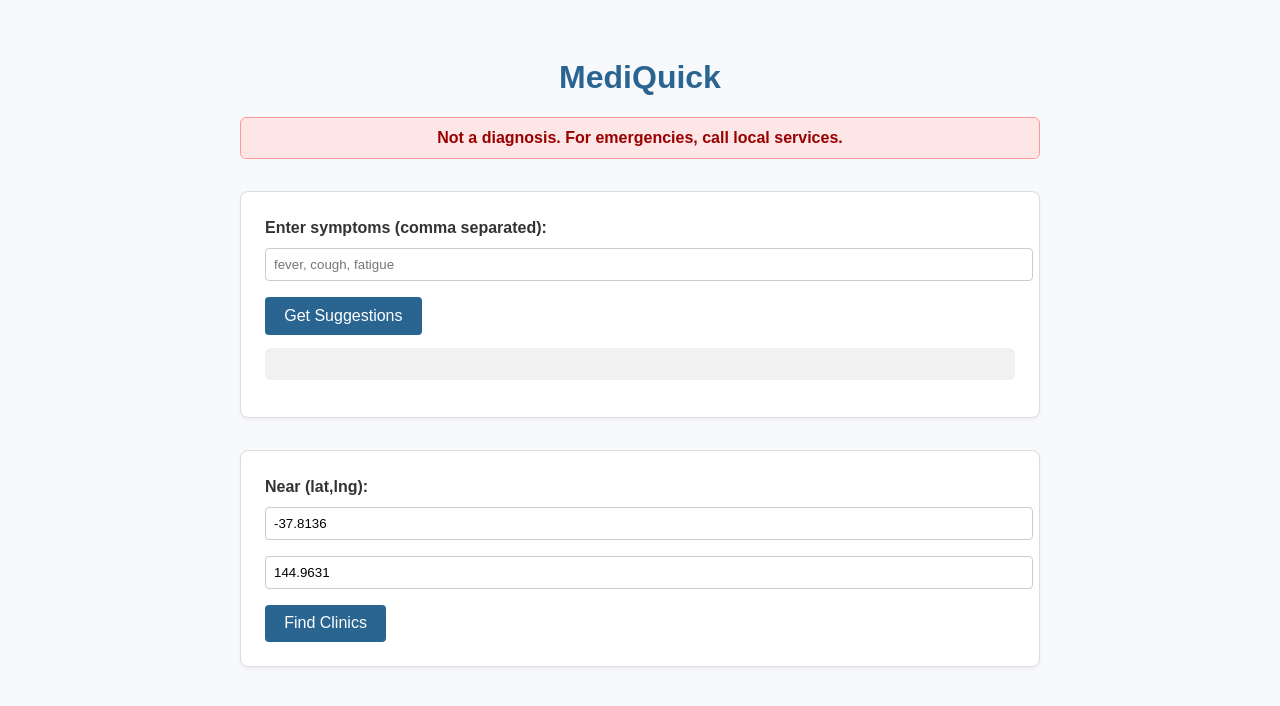
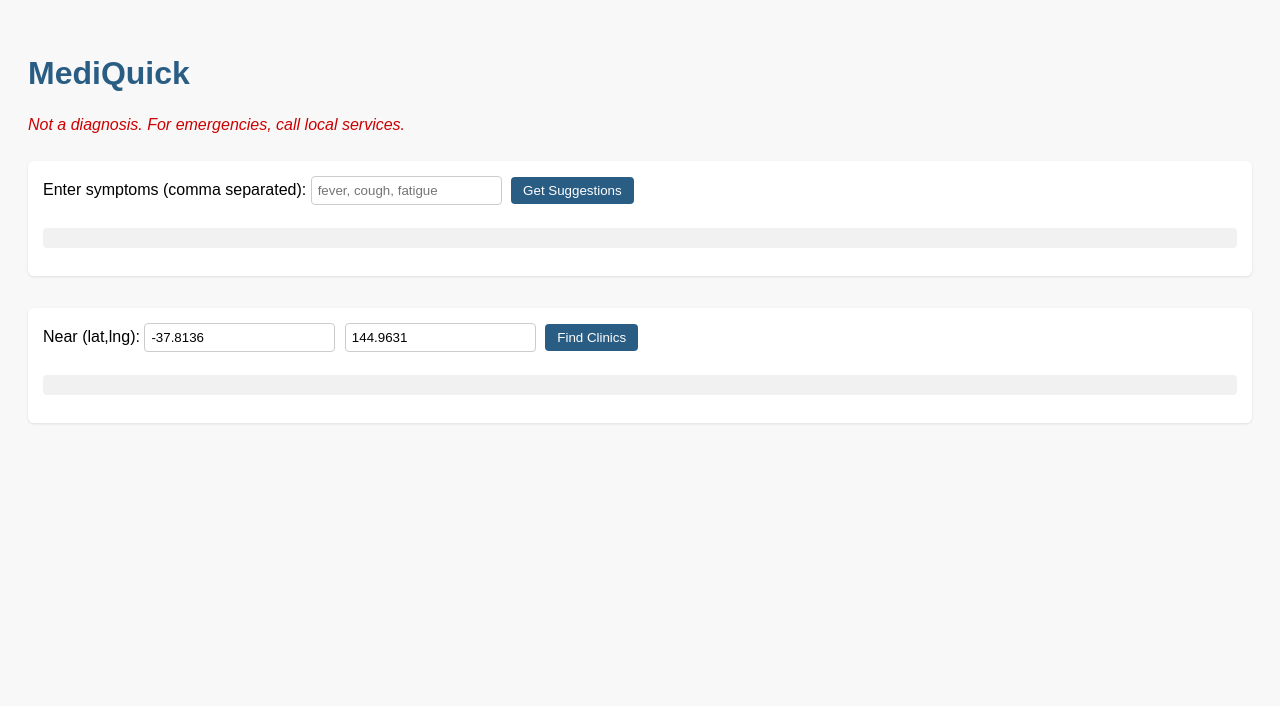
Before and after one commit to aryaman-mel/mediaquick, a plain HTML site: page web/index.html in a window 1280 px wide. Drawn offline with Linux system fonts and the light colour scheme; files that its build step writes are made by us from their sources.

Commit message:
feat: initial MediQuick app

```diff
--- a/web/index.html
+++ b/web/index.html
@@ -1,14 +1,15 @@
 <!doctype html>
 <html>
 <head>
-  <meta charset="utf-8"/>
+  <meta charset="utf-8">
   <title>MediQuick</title>
-  <link rel="stylesheet" href="style.css"/>
+  <link rel="stylesheet" href="/static/style.css">
 </head>
 <body>
   <h1>MediQuick</h1>
   <p class="warn">Not a diagnosis. For emergencies, call local services.</p>
 
+  <!-- Symptom checker -->
   <section>
     <label>Enter symptoms (comma separated):</label>
     <input id="symptoms" placeholder="fever, cough, fatigue" />
@@ -16,9 +17,35 @@
     <pre id="predOut"></pre>
   </section>
 
+  <!-- Nearby clinics -->
   <section>
     <label>Near (lat,lng):</label>
     <input id="lat" value="-37.8136"/>
     <input id="lng" value="144.9631"/>
     <button onclick="nearby()">Find Clinics</button>
-    <pre id="near
+    <pre id="near"></pre>
+  </section>
+
+  <script>
+    async function predict() {
+      const symptoms = document.getElementById("symptoms").value.split(",");
+      const response = await fetch("/interactions", {
+        method: "POST",
+        headers: { "Content-Type": "application/json" },
+        body: JSON.stringify({ medicines: symptoms })
+      });
+      const data = await response.json();
+      document.getElementById("predOut").textContent =
+          JSON.stringify(data, null, 2);
+    }
+
+    async function nearby() {
+      const lat = document.getElementById("lat").value;
+      const lng = document.getElementById("lng").value;
+      // demo output – replace with real API if desired
+      document.getElementById("near").textContent =
+          `Pretend clinic list for ${lat}, ${lng}`;
+    }
+  </script>
+</body>
+</html>
--- a/web/style.css
+++ b/web/style.css
@@ -1,76 +1,59 @@
-/* Base layout */
+/* Basic page layout */
 body {
-  font-family: Arial, Helvetica, sans-serif;
-  background: #f7f9fc;
-  color: #333;
-  max-width: 800px;
-  margin: 0 auto;
-  padding: 2rem;
+    font-family: Arial, sans-serif;
+    background: #f8f8f8;
+    padding: 20px;
     line-height: 1.5;
 }
 
+/* Headings */
 h1 {
-  text-align: center;
-  color: #2a6592;
-  margin-bottom: 0.5rem;
+    color: #2a5d84;
+    margin-bottom: 0.5em;
 }
 
+/* Warning text */
 .warn {
-  text-align: center;
-  background: #ffe6e6;
-  border: 1px solid #ff9999;
-  color: #990000;
-  padding: 0.5rem;
-  border-radius: 6px;
-  margin-bottom: 2rem;
-  font-weight: bold;
+    color: #c00;
+    font-style: italic;
+    margin-bottom: 1.5em;
 }
 
 /* Sections */
 section {
-  background: #fff;
-  border: 1px solid #ddd;
-  border-radius: 8px;
-  margin-bottom: 2rem;
-  padding: 1.5rem;
-  box-shadow: 0 2px 4px rgba(0,0,0,0.05);
-}
-
-label {
-  display: block;
-  font-weight: bold;
-  margin-bottom: 0.5rem;
+    margin-bottom: 2em;
+    background: #ffffff;
+    padding: 15px;
+    border-radius: 6px;
+    box-shadow: 0 1px 3px rgba(0,0,0,0.1);
 }
 
 /* Inputs and buttons */
 input {
-  width: 100%;
-  padding: 0.5rem;
-  margin-bottom: 1rem;
+    margin: 0 5px 10px 0;
+    padding: 6px;
     border: 1px solid #ccc;
     border-radius: 4px;
 }
 
 button {
-  background: #2a6592;
-  color: white;
-  padding: 0.6rem 1.2rem;
+    background: #2a5d84;
+    color: #fff;
+    padding: 6px 12px;
     border: none;
     border-radius: 4px;
     cursor: pointer;
-  font-size: 1rem;
-  transition: background 0.3s;
+    transition: background 0.3s ease;
 }
 
 button:hover {
-  background: #1d4766;
+    background: #1b405d;
 }
 
-/* Output areas */
+/* Output blocks */
 pre {
     background: #f1f1f1;
-  padding: 1rem;
-  border-radius: 6px;
-  overflow-x: auto;
+    padding: 10px;
+    border-radius: 4px;
     white-space: pre-wrap;
 }
```
Also changed, not shown: web/app.js (+24 -0 lines), requirements.txt, 5 other files. Lines whose indentation alone changed are shown as unchanged.
